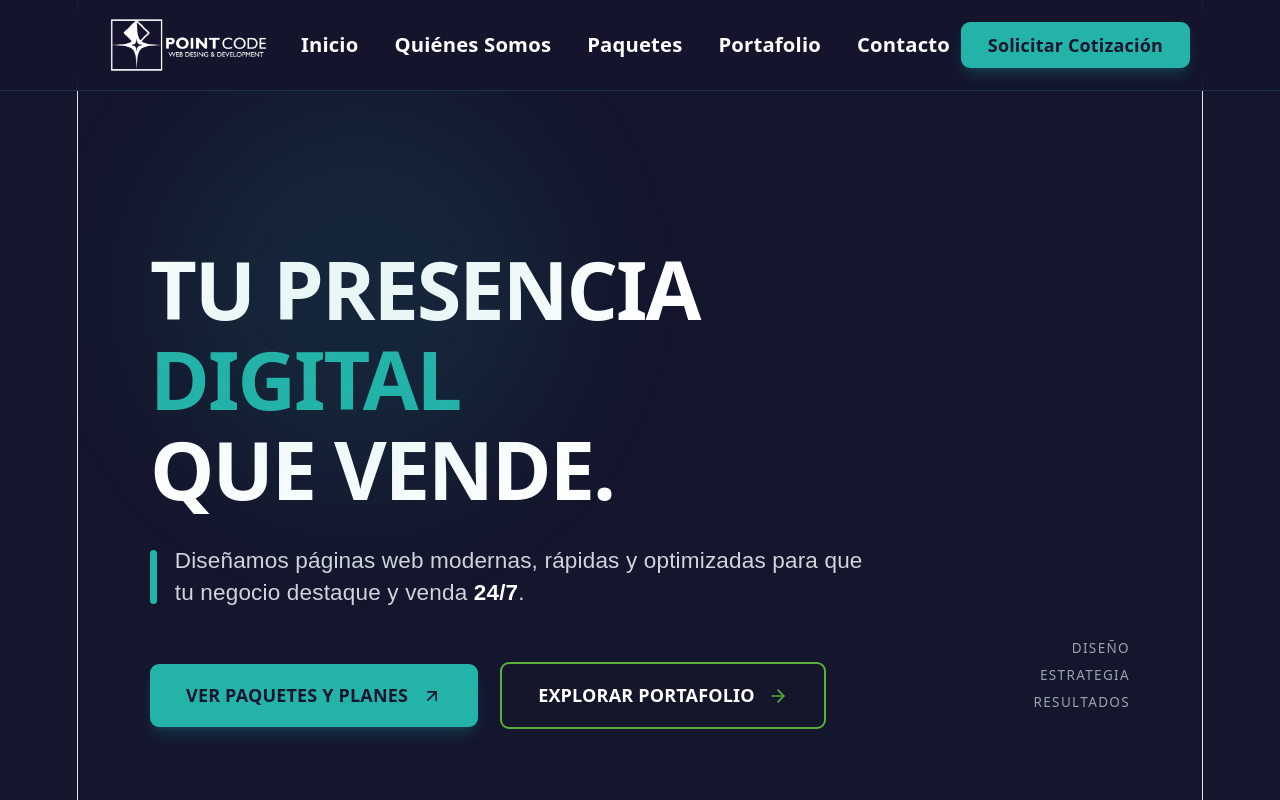
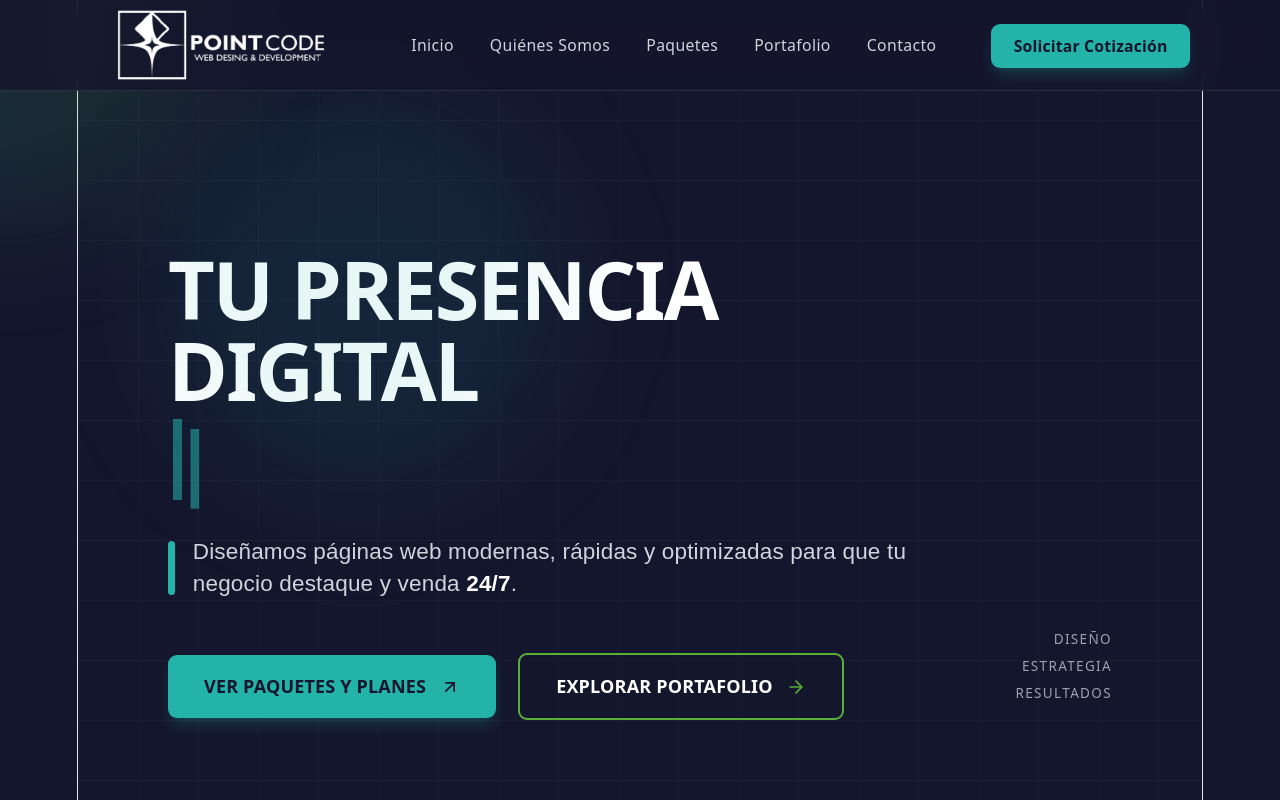
Before and after one commit to Diego0917/WebPointCode, a React (Vite) app: page /diseno in a window 1280 px wide. Both pictures are taken after a click on the button "Volver al Inicio". Shown: the top 800 px of the page. Built offline with nearby package versions, Linux system fonts and the light colour scheme.

Commit message:
Refresh landing page visuals and interactions
Add a glowing cursor and animated hero headline, update navigation and quote links, and refine page backgrounds, cards, and responsive layout. Replace the default README with project setup instructions.

```diff
--- a/src/App.jsx
+++ b/src/App.jsx
@@ -8,6 +8,7 @@ import Portfolio from './components/Portfolio';
 import Footer from './components/Footer';
 import DevelopmentPage from './pages/DevelopmentPage';
 import DesignPage from './pages/DesignPage';
+import GlowCursor from './components/GlowCursor'; // <--- 1. Importa el componente
 
 function Home() {
   return (
@@ -23,8 +24,10 @@ function Home() {
 export default function App() {
   return (
     <Router>
-      {/* Forzamos w-screen y overflow-hidden para eliminar franjas laterales */}
-      <div className="bg-[#14162d] text-white min-h-screen w-full overflow-x-hidden m-0 p-0">
+      <div className="bg-[#14162d] bg-grid-pattern text-white min-h-screen w-full overflow-x-hidden m-0 p-0 relative">
+
+        <GlowCursor /> {/* <--- 2. Colócalo aquí para que persista en todo el sitio */}
+
         <Navbar />
         <Routes>
           <Route path="/" element={<Home />} />
--- /dev/null
+++ b/src/components/GlowCursor.jsx
@@ -0,0 +1,33 @@
+import React, { useEffect, useState } from 'react';
+
+export default function GlowCursor() {
+  const [position, setPosition] = useState({ x: -100, y: -100 });
+  const [isMounted, setIsMounted] = useState(false);
+
+  useEffect(() => {
+    setIsMounted(true);
+    const handleMouseMove = (e) => {
+      setPosition({ x: e.clientX, y: e.clientY });
+    };
+
+    window.addEventListener('mousemove', handleMouseMove);
+    return () => {
+      window.removeEventListener('mousemove', handleMouseMove);
+    };
+  }, []);
+
+  if (!isMounted) return null;
+
+  return (
+    <div
+      className="pointer-events-none fixed inset-0 z-50 overflow-hidden transition-opacity duration-300"
+    >
+      <div
+        className="absolute w-96 h-96 rounded-full bg-gradient-to-r from-[#24b3a9]/15 to-[#58b03b]/15 blur-3xl transform -translate-x-1/2 -translate-y-1/2 transition-transform duration-75 ease-out"
+        style={{
+          transform: `translate(${position.x}px, ${position.y}px) translate(-50%, -50%)`
+        }}
+      />
+    </div>
+  );
+}
--- a/src/components/Hero.jsx
+++ b/src/components/Hero.jsx
@@ -1,26 +1,26 @@
 import React from 'react';
 import { ArrowRight, ArrowUpRight } from 'lucide-react';
+import TypewriterTitle from './TypewriterTitle'; // <--- Importamos el componente
 
 export default function Hero() {
   return (
-    <section id="inicio" className="pt-36 pb-24 md:pt-48 md:pb-32 px-6 sm:px-8 lg:px-16 max-w-7xl mx-auto relative overflow-hidden">
+    <section id="inicio" className="pt-36 pb-24 md:pt-48 md:pb-32 px-6 sm:px-12 lg:px-20 w-full relative overflow-hidden">
       {/* Fondo decorativo con brillo sutil */}
       <div className="absolute top-1/3 left-1/4 -translate-x-1/2 -translate-y-1/2 w-[400px] h-[400px] bg-[#24b3a9]/10 rounded-full blur-3xl pointer-events-none"></div>
 
-      <div className="grid grid-cols-1 lg:grid-cols-12 gap-12 items-end">
+      <div className="grid grid-cols-1 lg:grid-cols-12 gap-12 items-end w-full">
 
         {/* Columna Izquierda: Títulos y Descripción */}
-        <div className="lg:col-span-9 text-left">
+        <div className="lg:col-span-10 text-left">
 
-          {/* Título Principal Alineado en Bloque */}
+          {/* Título Principal con Efecto Máquina de Escribir */}
           <h1 className="text-4xl sm:text-6xl md:text-7xl font-extrabold tracking-tight mb-8 leading-none font-[Gill_Sans]">
-            <span className="block text-white mb-2">TU PRESENCIA</span>
-            <span className="block text-[#24b3a9] mb-2">DIGITAL</span>
-            <span className="block text-white">QUE VENDE.</span>
+            <span className="block text-white mb-2">TU PRESENCIA DIGITAL</span>
+            <TypewriterTitle /> {/* <--- Aquí se alternan dinámicamente las palabras */}
           </h1>
 
           {/* Subtítulo con barra lateral de acento */}
-          <div className="flex items-center space-x-4 mb-12 max-w-3xl">
+          <div className="flex items-center space-x-4 mb-12 max-w-4xl">
             <div className="w-1.5 h-12 bg-[#24b3a9] rounded-full flex-shrink-0"></div>
             <p className="text-lg sm:text-xl text-gray-300 leading-relaxed font-[Arial]">
               Diseñamos páginas web modernas, rápidas y optimizadas para que tu negocio destaque y venda <strong className="text-white">24/7</strong>.
@@ -48,8 +48,8 @@ export default function Hero() {
 
         </div>
 
-        {/* Columna Derecha: Etiquetas de Atributos (Diseño / Estrategia / Resultados) */}
-        <div className="lg:col-span-3 hidden lg:flex flex-col items-end justify-end text-right pb-4">
+        {/* Columna Derecha: Etiquetas de Atributos */}
+        <div className="lg:col-span-2 hidden lg:flex flex-col items-end justify-end text-right pb-4">
           <div className="space-y-2 font-[Gill_Sans] text-xs tracking-widest text-gray-400 uppercase select-none">
             <p className="hover:text-[#24b3a9] transition-colors cursor-default">Diseño</p>
             <p className="hover:text-[#24b3a9] transition-colors cursor-default">Estrategia</p>
--- a/src/components/Navbar.jsx
+++ b/src/components/Navbar.jsx
@@ -1,12 +1,12 @@
 import React, { useState } from 'react';
 import { Menu, X } from 'lucide-react';
-import logoPointCode from '../assets/logoPointCode.png'; // Asegúrate de ajustar la ruta si es necesario
+import logoPointCode from '../assets/logoPointCode.png';
 
 export default function Navbar() {
   const [mobileMenuOpen, setMobileMenuOpen] = useState(false);
 
   return (
-    <nav className="fixed top-0 left-0 right-0 z-50 bg-[#14162d]/90 backdrop-blur-md border-b border-[#24b3a9]/20">
+    <nav className="fixed top-0 left-0 right-0 z-50 backdrop-blur-md bg-[#14162d]/80 border-b border-white/10">
       <div className="w-full px-6 sm:px-12 lg:px-20 h-20 flex items-center justify-between">
 
         {/* LOGOTIPO */}
@@ -15,25 +15,27 @@ export default function Navbar() {
             <img
               src={logoPointCode}
               alt="Point Code Logo"
-              style={{ height: '200px', width: '200px' }}
+              style={{ height: '150px', width: '200' }}
               className="object-contain filter brightness-0 invert"
             />
           </a>
         </div>
 
         {/* MENÚ DE NAVEGACIÓN DESKTOP */}
-        <div className="hidden md:flex items-center space-x-8 font-[Gill_Sans] text-lg font-semibold">
-          <a href="#inicio" className="hover:text-[#24b3a9] transition-colors">Inicio</a>
-          <a href="#nosotros" className="hover:text-[#24b3a9] transition-colors">Quiénes Somos</a>
-          <a href="#paquetes" className="hover:text-[#24b3a9] transition-colors">Paquetes</a>
-          <a href="#portafolio" className="hover:text-[#24b3a9] transition-colors">Portafolio</a>
-          <a href="#contacto" className="hover:text-[#24b3a9] transition-colors">Contacto</a>
+        <div className="hidden md:flex items-center space-x-8 font-[Gill_Sans] text-sm tracking-wide">
+          <a href="#inicio" className="text-gray-300 hover:text-[#24b3a9] transition-colors">Inicio</a>
+          <a href="#quienes-somos" className="text-gray-300 hover:text-[#24b3a9] transition-colors">Quiénes Somos</a>
+          <a href="#paquetes" className="text-gray-300 hover:text-[#24b3a9] transition-colors">Paquetes</a>
+          <a href="#portafolio" className="text-gray-300 hover:text-[#24b3a9] transition-colors">Portafolio</a>
+          <a href="#contacto" className="text-gray-300 hover:text-[#24b3a9] transition-colors">Contacto</a>
         </div>
 
         <div className="hidden md:block">
           <a
-            href="#paquetes"
-            className="bg-[#24b3a9] hover:bg-[#24b3a9]/90 text-[#14162d] font-bold px-6 py-2.5 rounded-lg transition-all shadow-lg shadow-[#24b3a9]/20 font-[Gill_Sans]"
+            href="https://wa.me/message/NIM6DH4S2L3AO1"
+            target="_blank"
+            rel="noopener noreferrer"
+            className="bg-[#24b3a9] hover:bg-[#24b3a9]/90 text-[#14162d] font-bold px-5 py-2.5 rounded-lg text-sm transition-all shadow-lg shadow-[#24b3a9]/20 font-[Gill_Sans]"
           >
             Solicitar Cotización
           </a>
@@ -41,29 +43,33 @@ export default function Navbar() {
 
         {/* BOTÓN MENÚ MÓVIL */}
         <button
-          className="md:hidden text-white p-2"
+          className="md:hidden text-white p-2 focus:outline-none"
           onClick={() => setMobileMenuOpen(!mobileMenuOpen)}
         >
-          {mobileMenuOpen ? <X size={28} /> : <Menu size={28} />}
+          {mobileMenuOpen ? <X size={26} /> : <Menu size={26} />}
         </button>
       </div>
 
       {/* MENÚ MÓVIL DESPLEGABLE */}
       {mobileMenuOpen && (
-        <div className="md:hidden bg-[#14162d] border-b border-[#24b3a9]/20 px-4 pt-2 pb-6 space-y-4 font-[Gill_Sans] text-lg">
-          <a href="#inicio" onClick={() => setMobileMenuOpen(false)} className="block py-2 hover:text-[#24b3a9]">Inicio</a>
-          <a href="#nosotros" onClick={() => setMobileMenuOpen(false)} className="block py-2 hover:text-[#24b3a9]">Quiénes Somos</a>
-          <a href="#paquetes" onClick={() => setMobileMenuOpen(false)} className="block py-2 hover:text-[#24b3a9]">Paquetes</a>
-          <a href="#portafolio" onClick={() => setMobileMenuOpen(false)} className="block py-2 hover:text-[#24b3a9]">Portafolio</a>
-          <a href="#contacto" onClick={() => setMobileMenuOpen(false)} className="block py-2 hover:text-[#24b3a9]">Contacto</a>
+        <div className="md:hidden backdrop-blur-xl bg-[#14162d]/95 border-b border-white/10 px-6 py-6 space-y-4 font-[Gill_Sans]">
+          <a href="#inicio" onClick={() => setMobileMenuOpen(false)} className="block text-gray-300 hover:text-[#24b3a9]">Inicio</a>
+          <a href="#quienes-somos" onClick={() => setMobileMenuOpen(false)} className="block text-gray-300 hover:text-[#24b3a9]">Quiénes Somos</a>
+          <a href="#paquetes" onClick={() => setMobileMenuOpen(false)} className="block text-gray-300 hover:text-[#24b3a9]">Paquetes</a>
+          <a href="#portafolio" onClick={() => setMobileMenuOpen(false)} className="block text-gray-300 hover:text-[#24b3a9]">Portafolio</a>
+          <a href="#contacto" onClick={() => setMobileMenuOpen(false)} className="block text-gray-300 hover:text-[#24b3a9]">Contacto</a>
+          <div className="pt-2">
             <a
-            href="#paquetes"
+              href="https://wa.me/message/NIM6DH4S2L3AO1"
+              target="_blank"
+              rel="noopener noreferrer"
               onClick={() => setMobileMenuOpen(false)}
               className="block w-full text-center bg-[#24b3a9] text-[#14162d] font-bold py-3 rounded-lg"
             >
               Solicitar Cotización
             </a>
           </div>
+        </div>
       )}
     </nav>
   );
--- a/src/components/Packages.jsx
+++ b/src/components/Packages.jsx
@@ -19,7 +19,7 @@ export default function Packages() {
       <div className="grid grid-cols-1 md:grid-cols-2 gap-8 max-w-4xl mx-auto">
 
         {/* Opción 1: Desarrollo e Innovación */}
-        <div className="bg-[#14162d] rounded-2xl p-8 border border-white/10 hover:border-[#24b3a9] transition-all flex flex-col justify-between group shadow-xl">
+        <div className="backdrop-blur-md bg-white/5 rounded-2xl p-8 border border-white/10 hover:border-[#24b3a9] transition-all flex flex-col justify-between group shadow-2xl">
           <div>
             <div className="w-16 h-16 bg-[#24b3a9]/10 rounded-xl flex items-center justify-center text-[#24b3a9] mb-6 group-hover:scale-110 transition-transform">
               <Code size={36} />
@@ -41,7 +41,7 @@ export default function Packages() {
         </div>
 
         {/* Opción 2: Diseño */}
-        <div className="bg-[#14162d] rounded-2xl p-8 border border-white/10 hover:border-[#58b03b] transition-all flex flex-col justify-between group shadow-xl">
+        <div className="backdrop-blur-md bg-white/5 rounded-2xl p-8 border border-white/10 hover:border-[#58b03b] transition-all flex flex-col justify-between group shadow-2xl">
           <div>
             <div className="w-16 h-16 bg-[#58b03b]/10 rounded-xl flex items-center justify-center text-[#58b03b] mb-6 group-hover:scale-110 transition-transform">
               <Palette size={36} />
--- /dev/null
+++ b/src/components/TypewriterTitle.jsx
@@ -0,0 +1,46 @@
+import React, { useState, useEffect } from 'react';
+
+export default function TypewriterTitle() {
+  const words = ["VENDE.", "ESCALA.", "CONVIERTE."];
+  const [currentWordIndex, setCurrentWordIndex] = useState(0);
+  const [currentText, setCurrentText] = useState("");
+  const [isDeleting, setIsDeleting] = useState(false);
+  const [typingSpeed, setTypingSpeed] = useState(150);
+
+  useEffect(() => {
+    const fullWord = words[currentWordIndex];
+
+    const handleTyping = () => {
+      if (!isDeleting) {
+        // Escribiendo la palabra
+        setCurrentText(fullWord.substring(0, currentText.length + 1));
+
+        // Si termina de escribir la palabra, pausa antes de borrar
+        if (currentText === fullWord) {
+          setTimeout(() => setIsDeleting(true), 1000); // Tiempo que se queda estática
+          setTypingSpeed(100);
+        }
+      } else {
+        // Borrando la palabra
+        setCurrentText(fullWord.substring(0, currentText.length - 1));
+
+        // Si termina de borrar, pasa a la siguiente palabra
+        if (currentText === "") {
+          setIsDeleting(false);
+          setCurrentWordIndex((prev) => (prev + 1) % words.length);
+          setTypingSpeed(150);
+        }
+      }
+    };
+
+    const timer = setTimeout(handleTyping, typingSpeed);
+    return () => clearTimeout(timer);
+  }, [currentText, isDeleting, currentWordIndex, typingSpeed]);
+
+  return (
+    <span className="block text-[#24b3a9] mb-2 min-h-[1em]">
+      {currentText}
+      <span className="animate-pulse ml-1 inline-block w-2 bg-[#24b3a9]">|</span>
+    </span>
+  );
+}
--- a/src/index.css
+++ b/src/index.css
@@ -29,7 +29,24 @@
     font-size: 16px;
   }
 }
+@import "tailwindcss";
 
+html, body, #root {
+  width: 100%;
+  max-width: 100% !important;
+  margin: 0;
+  padding: 0;
+  overflow-x: hidden;
+  background-color: #14162d;
+}
+
+/* Patrón de cuadrícula global para todo el sitio */
+.bg-grid-pattern {
+  background-image:
+    linear-gradient(to right, rgba(255, 255, 255, 0.03) 1px, transparent 1px),
+    linear-gradient(to bottom, rgba(255, 255, 255, 0.03) 1px, transparent 1px);
+  background-size: 60px 60px; /* Ajusta el tamaño de los cuadros aquí si los quieres más grandes o pequeños */
+}
 html, body, #root {
   width: 100%;
   max-width: 100% !important;
```
Also changed, not shown: src/components/Portfolio.jsx (+5 -3 lines), 1 other file (tests, documents, lock files or other folders). Lines whose indentation alone changed are shown as unchanged.
